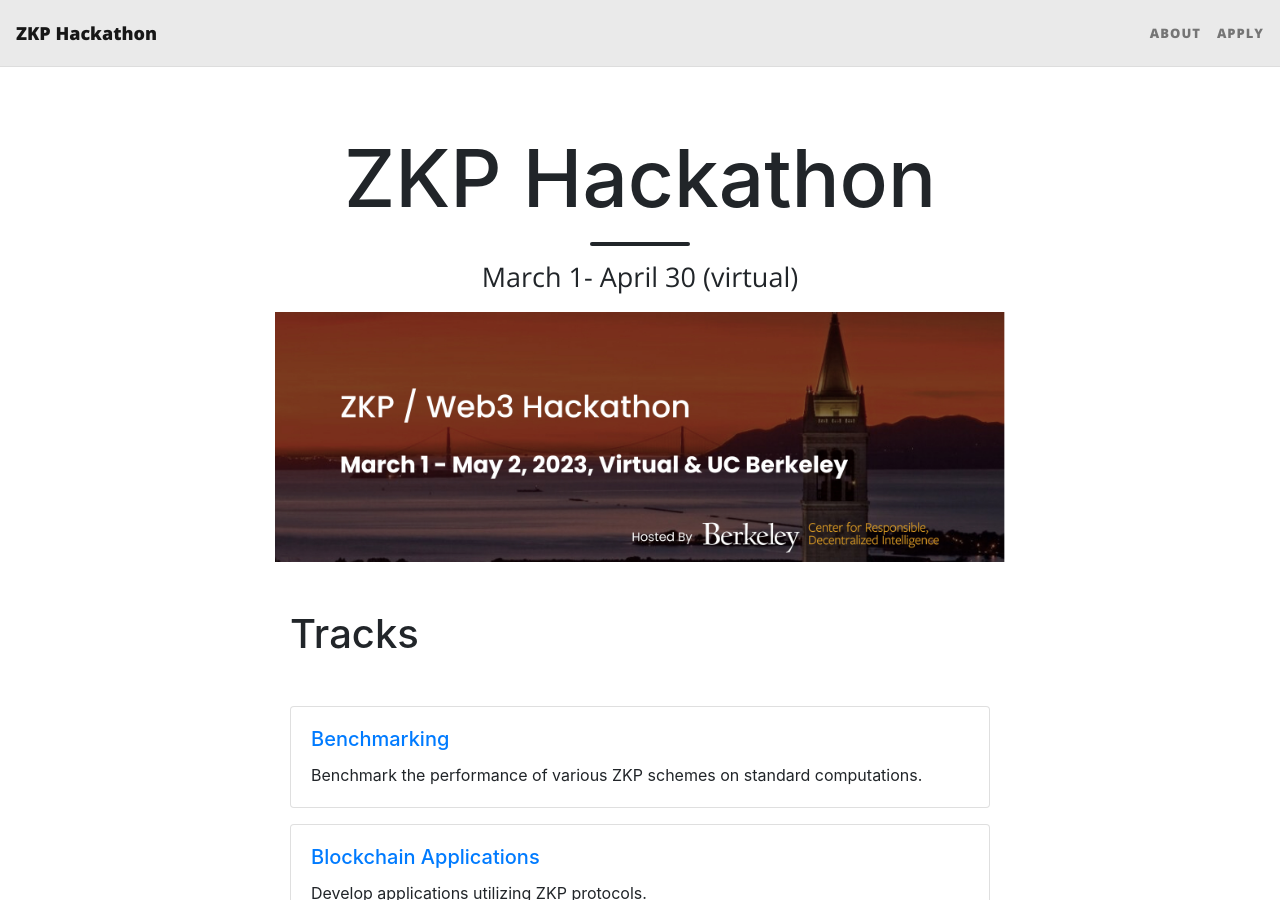
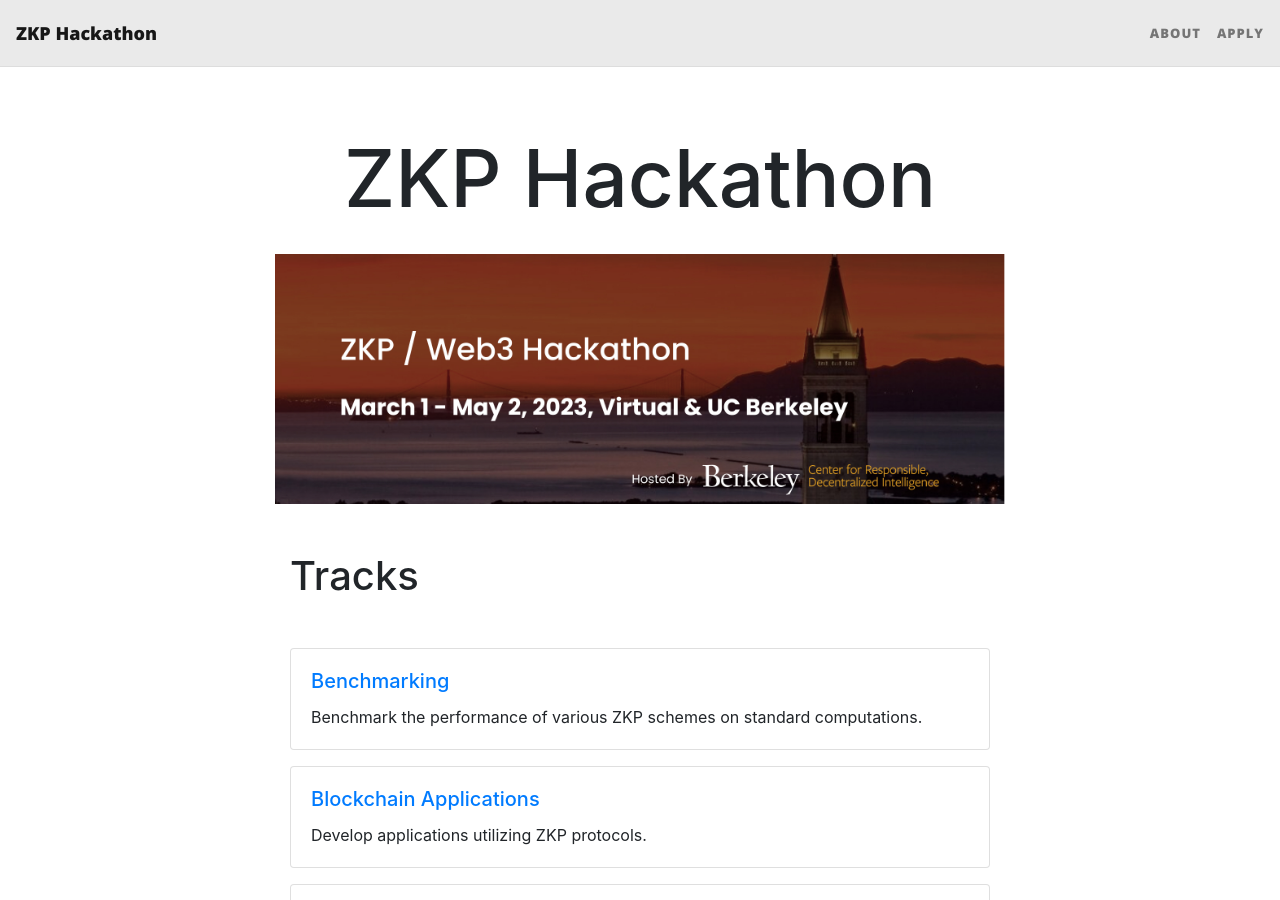
Before and after one commit to rdi-berkeley/zkp-web3-hackathon, a Jekyll site: the page built from index.md, in a window 1280 px wide and 900 px high. Built offline with Jekyll 4.4.1, drawn with Linux system fonts in a browser that asks for light colours; nearby versions of some CDN libraries.

Commit message:
Update index.md

```diff
--- a/index.md
+++ b/index.md
@@ -1,7 +1,6 @@
 ---
 layout: home
 title: ZKP Hackathon
-subtitle: March 1- April 30 (virtual)
 ---
 
 # Tracks
```
